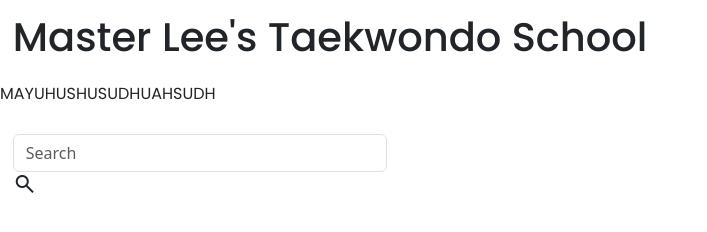
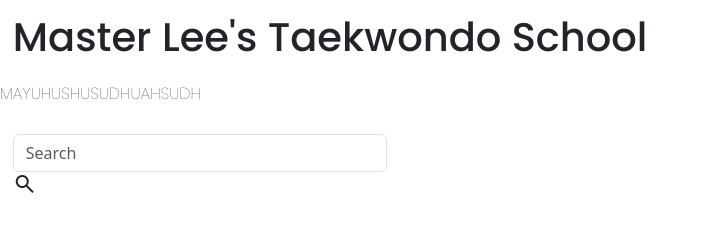
Before and after one commit to TalhaAnsari123/Master-Lee, a plain HTML site: page index.html in a window 1280 px wide. Shown: the whole page, without its empty margins (0-707 px from the left). Drawn offline with nearby package versions, Linux system fonts and the light colour scheme.

Commit message:
changed style.css

```diff
--- a/style.css
+++ b/style.css
@@ -18,5 +18,5 @@ span:hover {
 
 .pp {
   font-family: 'Poppins';
-  font-weight;;
+  font-weight:100;
 }
```
